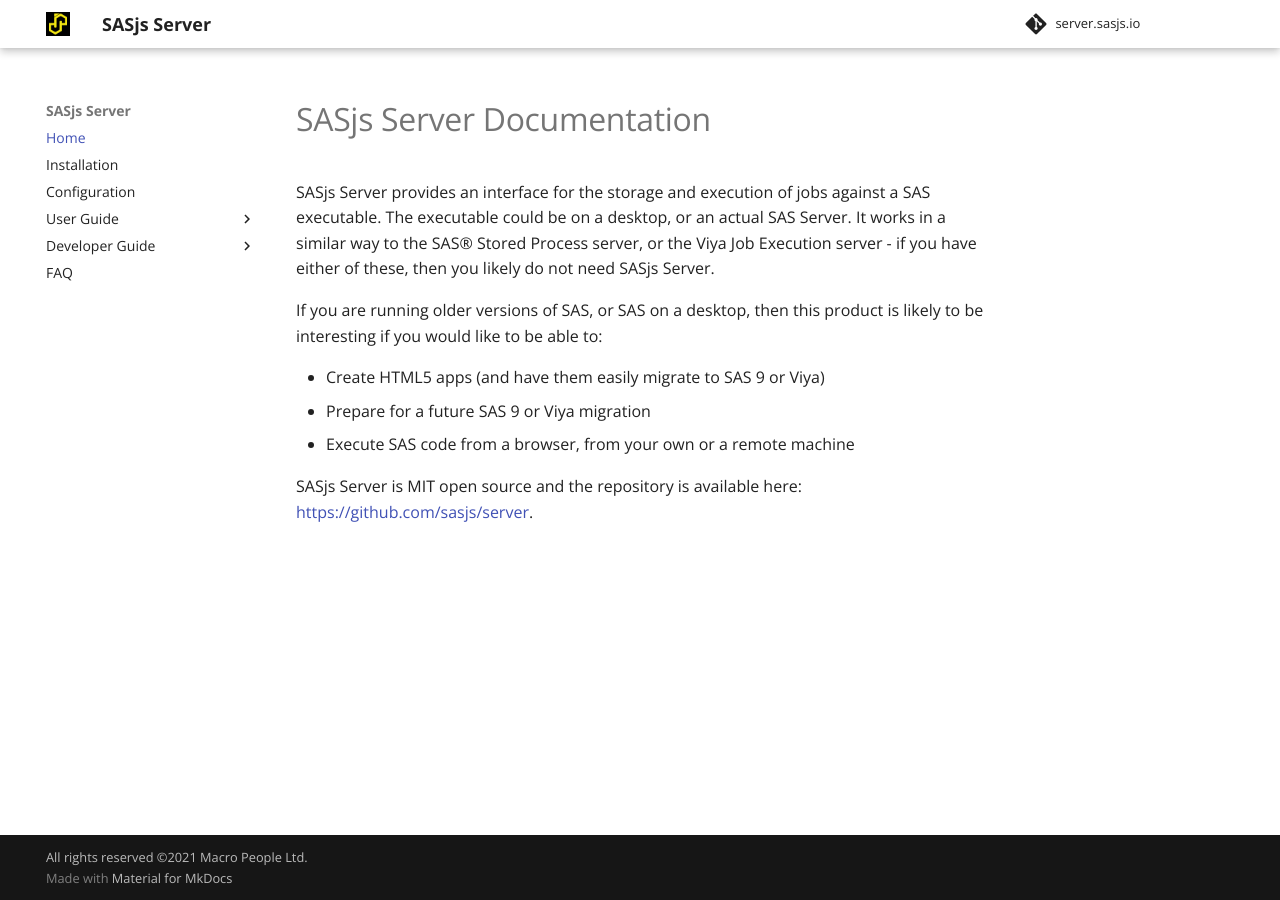
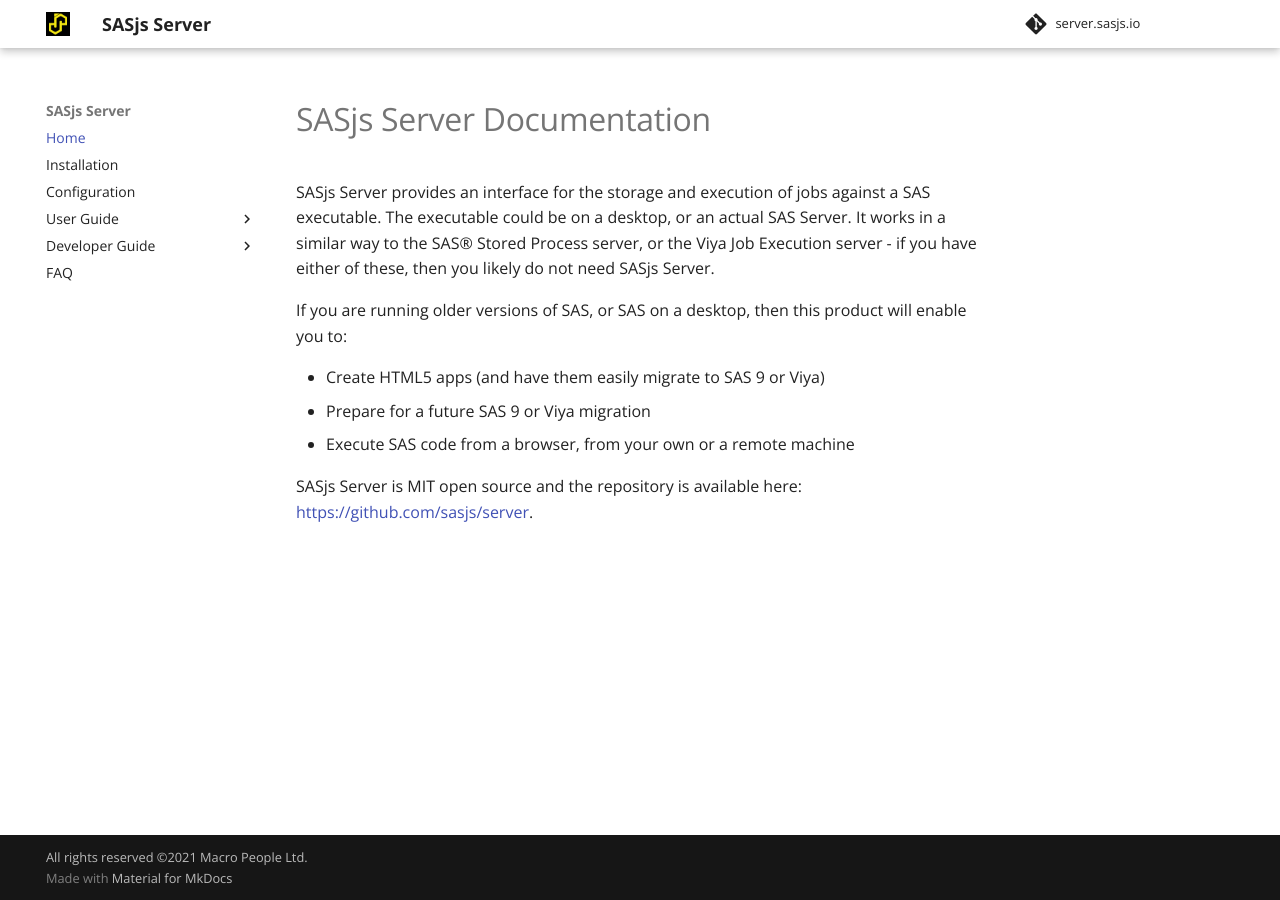
Before and after one commit to sasjs/server.sasjs.io, an MkDocs documentation site: the page built from docs/index.md, in a window 1280 px wide. Built offline with MkDocs 1.6.1 and Material for MkDocs 9.7.7, drawn with Linux system fonts in a browser that asks for light colours.

Commit message:
chore: automated commit

```diff
--- a/docs/index.md
+++ b/docs/index.md
@@ -2,7 +2,7 @@
 
 SASjs Server provides an interface for the storage and execution of jobs against a SAS executable.  The executable could be on a desktop, or an actual SAS Server.  It works in a similar way to the SAS® Stored Process server, or the Viya Job Execution server - if you have either of these, then you likely do not need SASjs Server.
 
-If you are running older versions of SAS, or SAS on a desktop, then this product is likely to be interesting if you would like to be able to:
+If you are running older versions of SAS, or SAS on a desktop, then this product will enable you to:
 
 * Create HTML5 apps (and have them easily migrate to SAS 9 or Viya)
 * Prepare for a future SAS 9 or Viya migration
--- a/mkdocs.yml
+++ b/mkdocs.yml
@@ -28,6 +28,7 @@
 # Repository
 repo_name: "server.sasjs.io"
 repo_url: "https://github.com/sasjs/server.sasjs.io"
+repo_branch: "main"
 
 theme:
   name: material
```
